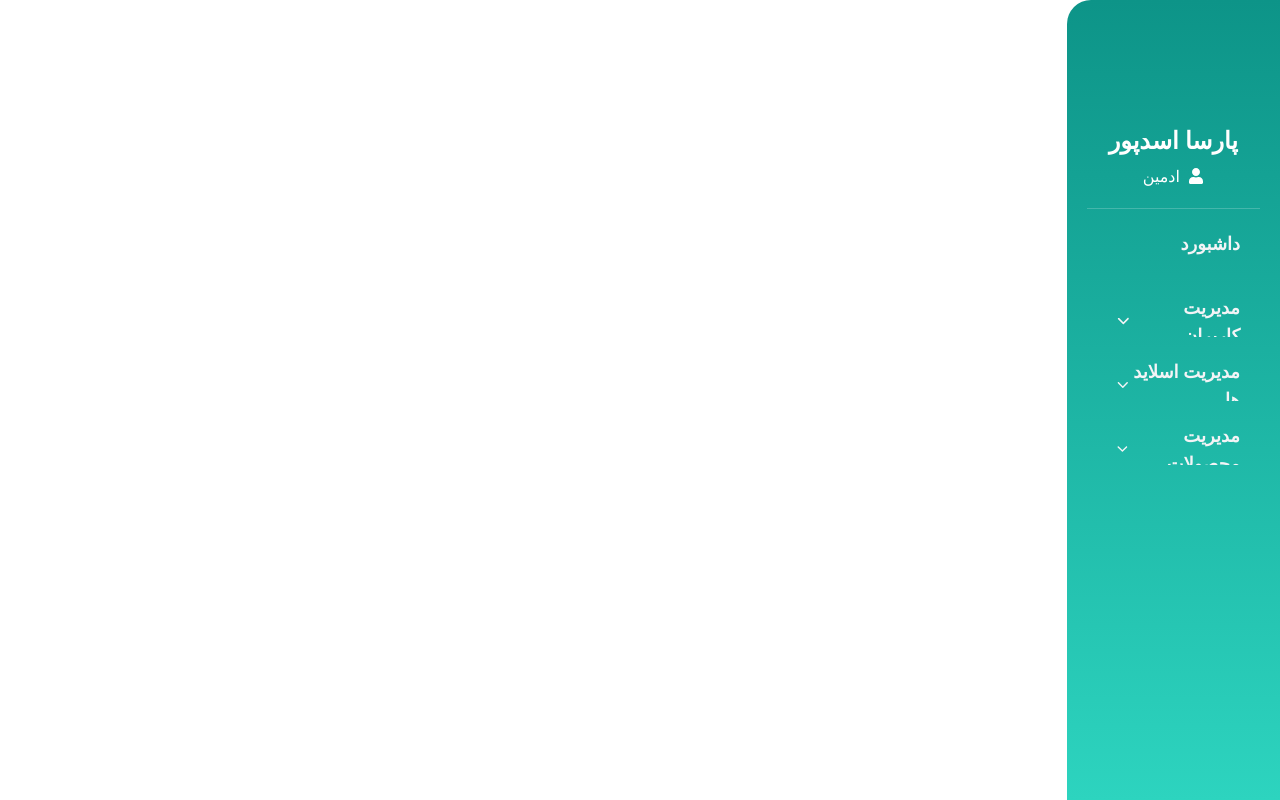
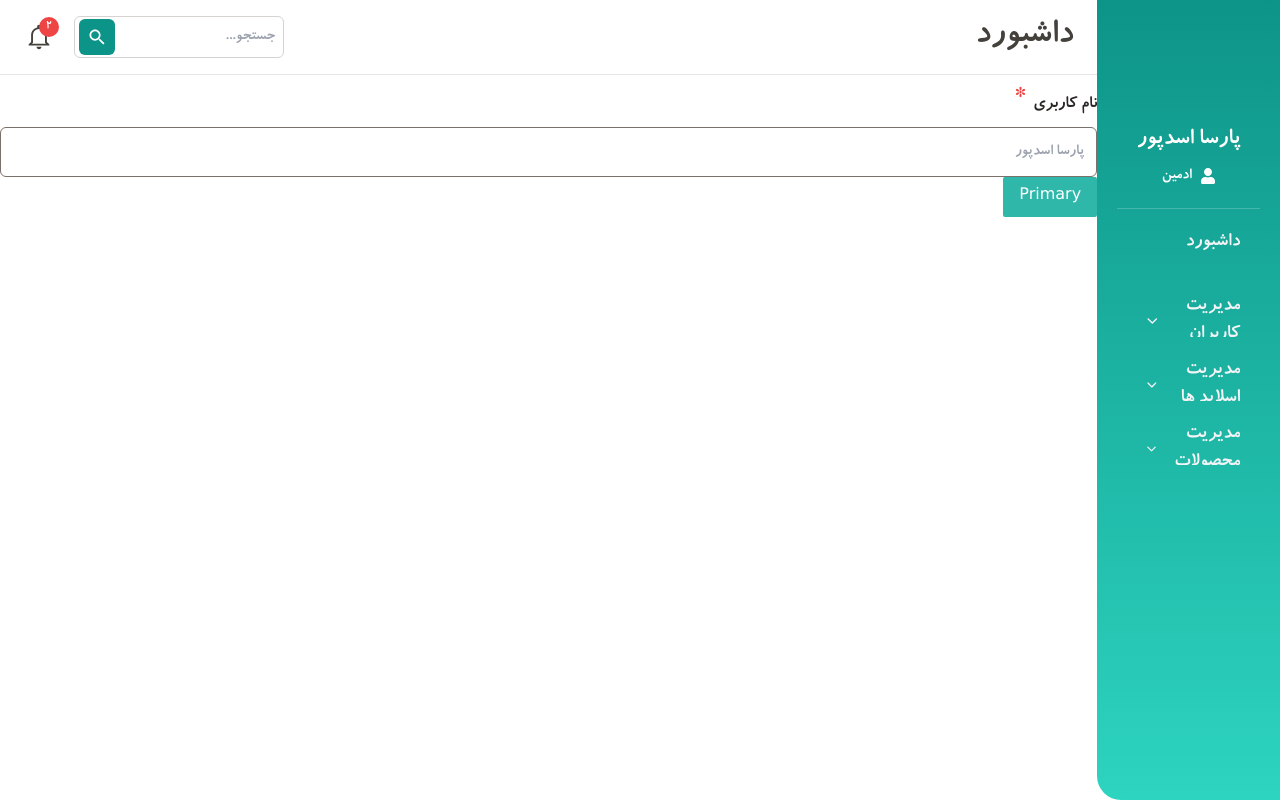
Before and after one commit to ParsaAsdpr/next.js-admin-panel, a Next.js app: page / in a window 1280 px wide. Built offline with nearby package versions, Linux system fonts and the light colour scheme.

Commit message:
fixed bugs

```diff
--- a/package.json
+++ b/package.json
@@ -13,7 +13,8 @@
     "next": "12.3.1",
     "react": "18.2.0",
     "react-dom": "18.2.0",
-    "react-icons": "^4.4.0"
+    "react-icons": "^4.4.0",
+    "react-modal": "^3.15.1"
   },
   "devDependencies": {
     "autoprefixer": "^10.4.12",
--- a/src/components/Sidebar/SidebarButton.jsx
+++ b/src/components/Sidebar/SidebarButton.jsx
@@ -16,7 +16,7 @@ const SidebarButton = ({
     let toggleButton = isClicked ? 'h-auto' : 'h-[60px]';
     return (
         <ul className={`bg-white bg-opacity-0 mt-1 text-lg text-gray-100 hover:bg-opacity-30 rounded-r-2xl mr-3 pb-2 overflow-hidden ${isClicked ? 'bg-opacity-20' : ''} ${children ? toggleButton : 'h-[60px]' }`}>
-        <a className='w-full py-4 font-bold cursor-pointer transition flex-row flex justify-between  pl-12 px-7 items-center' href={null ? null : url} onClick={handleClick}>
+        <a className='w-full py-4 font-bold cursor-pointer transition flex-row flex justify-between  pl-12 px-7 items-center text-xl' href={null ? null : url} onClick={handleClick}>
             {title}
             {children ? <IoIosArrowDown />  : undefined}
         </a>
--- a/src/components/Sidebar/SidebarSublink.jsx
+++ b/src/components/Sidebar/SidebarSublink.jsx
@@ -1,9 +1,12 @@
 import React from 'react';
 
-const SidebarSublink = props => {
+const SidebarSublink = ({
+    title,
+    url
+}) => {
     return (
-        <li className='w-full py-2 pr-12 hover:bg-opacity-[0.15] bg-white bg-opacity-0 cursor-pointer mt-1'>
-            <a href={props.url}>{props.title}</a>
+        <li className='w-full py-2 pr-12 hover:bg-opacity-[0.15] text-lg bg-white bg-opacity-0 cursor-pointer mt-1'>
+            <a href={url}>{title}</a>
         </li>
     );
 };
--- a/src/components/common/Inputs/TextInput.jsx
+++ b/src/components/common/Inputs/TextInput.jsx
@@ -9,7 +9,7 @@ const TextInput = ({
 }) => {
     return (
         <div className='flex flex-col gap-2'>
-            <h3 className='text-stone-800 font-semibold'>{title} {required ? <sup className='text-red-500 px-1 text-xl'>*</sup> : null}</h3>
+            <h3 className='text-stone-800 text-lg font-semibold'>{title} {required ? <sup className='text-red-500 px-1 text-xl'>*</sup> : null}</h3>
             <input className={` w-full text-stone-800 border border-stone-500 rounded-md py-3 px-3 outline-none focus:shadow-[0_0_7px_#449BFF] focus:border-[#449BFF]`} type={type} placeholder={placeholder} />
         </div>
     );
--- a/src/containers/Sidebar.jsx
+++ b/src/containers/Sidebar.jsx
@@ -9,7 +9,7 @@ import DashboardItems from "../constants/dashboardItems.json"
 
 const Sidebar = () => {
     return (
-        <div className='h-screen w-2/12 rounded-tl-3xl bg-gradient-to-b from-teal-600 to-teal-400 py-20 overflow-hidden'>
+        <div className='h-full rounded-bl-3xl bg-gradient-to-b from-teal-600 to-teal-400 py-20 overflow-hidden'>
             <div className='flex items-center justify-center'>
                 <Avatar avatar={AvatarImg} />
             </div>
--- a/src/pages/_app.js
+++ b/src/pages/_app.js
@@ -1,4 +1,6 @@
 import '../styles/globals.css'
+import '../styles/button.css'
+
 
 function MyApp({ Component, pageProps }) {
   return <Component {...pageProps} />
--- a/src/pages/index.js
+++ b/src/pages/index.js
@@ -1,17 +1,34 @@
-import Head from 'next/head'
-import Image from 'next/image'
-import Sidebar from '../containers/Sidebar'
+import Head from "next/head";
+import Image from "next/image";
+import Button from "../components/common/Button";
+import TextInput from "../components/common/Inputs/TextInput";
+import Header from "../containers/Header";
+import Sidebar from "../containers/Sidebar";
 
 export default function Home() {
   return (
-    <div dir='rtl' >
+    <div dir="rtl" id="yourAppElement">
       <Head>
         <title>Admin Panel</title>
         <meta name="description" content="Generated by create next app" />
         <link rel="icon" href="/favicon.ico" />
       </Head>
 
-      <Sidebar />
+      <div className="flex flex-row">
+        <div className="w-2/12 h-screen">
+        <Sidebar />
+        </div>
+        <div className="w-full">
+          <Header title='داشبورد' />
+          <TextInput
+            title="نام کاربری"
+            required
+            type="text"
+            placeholder="پارسا اسدپور"
+          />
+          <Button type="default">Primary</Button>
+        </div>
+      </div>
     </div>
-  )
+  );
 }
--- a/src/styles/globals.css
+++ b/src/styles/globals.css
@@ -1,3 +1,12 @@
 @tailwind base;
 @tailwind components;
 @tailwind utilities;
+
+body{
+    font-family: koodak, Lucida Sans;
+}
+
+@font-face {
+    font-family: koodak;
+    src: url('../assets/fonts/BKoodkBd.ttf');
+}
```
Also changed, not shown: src/components/Sidebar/Avatar.jsx (+4 -2 lines), 1 other file (tests, documents, lock files or other folders).
